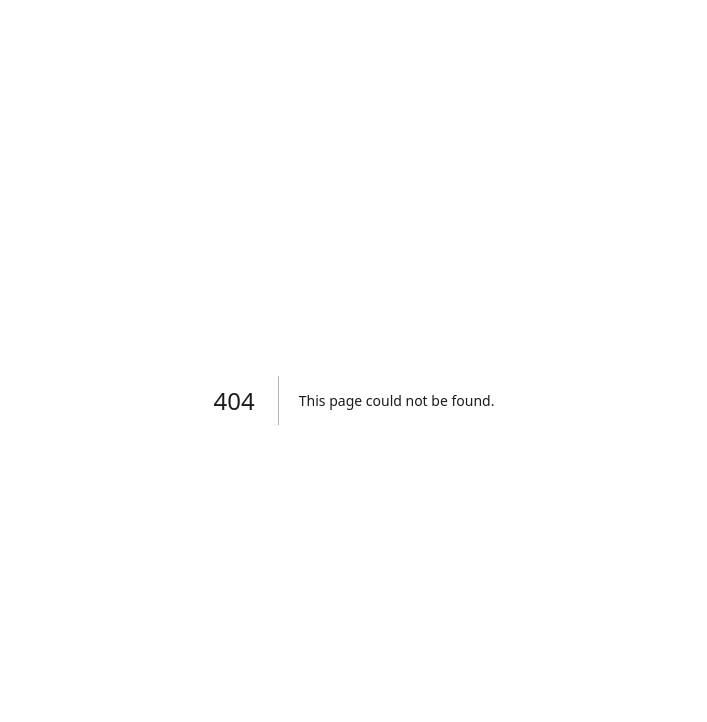
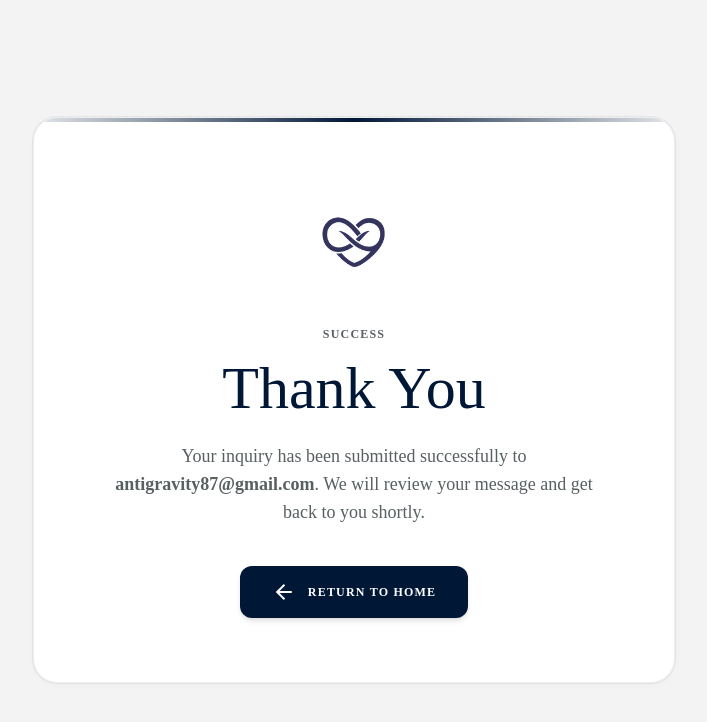
Before and after one commit to mrityunjay-health/mrityunjay-website, a Next.js app: page /thank-you in a window 1280 px wide. Before the commit this address had no page. Shown: the top 722 px of the page, without its empty margins (286-993 px from the left). Built offline with nearby package versions, Linux system fonts and the light colour scheme.

Commit message:
update form

```diff
--- /dev/null
+++ b/app/error.tsx
@@ -0,0 +1,55 @@
+"use client";
+
+import { useEffect } from "react";
+import Link from "next/link";
+import { Reveal } from "@/components/intersection-reveal";
+
+export default function Error({
+  error,
+  reset,
+}: {
+  error: Error & { digest?: string };
+  reset: () => void;
+}) {
+  useEffect(() => {
+    // Log the error to an error reporting service
+    console.error(error);
+  }, [error]);
+
+  return (
+    <section className="min-h-[100svh] flex flex-col justify-center items-center py-[25px] sm:py-10 px-4 sm:px-6 md:px-gutter bg-surface-container-low text-center">
+      <Reveal>
+        <div className="bg-clinical-white border border-data-node/40 rounded-2xl sm:rounded-3xl shadow-double-bezel p-10 sm:p-16 max-w-2xl w-full mx-auto">
+          <span className="font-mono text-xs sm:text-label-caps text-secondary tracking-[0.25em] block mb-4 uppercase font-semibold text-error">
+            Server Error
+          </span>
+          <h1 className="font-headline-lg text-6xl sm:text-7xl lg:text-8xl text-primary leading-tight mb-6">
+            504
+          </h1>
+          <h2 className="font-headline-md text-2xl sm:text-3xl text-primary mb-4">
+            Gateway Timeout
+          </h2>
+          <p className="font-body-lg text-base sm:text-lg text-secondary mb-10 max-w-lg mx-auto leading-relaxed">
+            Sorry, the server took too long to respond or encountered an unexpected error. Please try again or return to the homepage.
+          </p>
+          <div className="flex flex-col sm:flex-row items-center justify-center gap-4">
+            <button
+              onClick={() => reset()}
+              className="w-full sm:w-auto inline-flex items-center justify-center gap-3 bg-surface-container-low text-primary border border-data-node/40 px-8 py-3.5 font-label-caps text-xs sm:text-label-caps tracking-widest hover:bg-surface-container transition-all rounded-xl shadow-sm active:scale-[0.98]"
+            >
+              <span>TRY AGAIN</span>
+              <span className="material-symbols-outlined text-[15px]">refresh</span>
+            </button>
+            <Link
+              href="/"
+              className="w-full sm:w-auto inline-flex items-center justify-center gap-3 bg-primary text-clinical-white px-8 py-3.5 font-label-caps text-xs sm:text-label-caps tracking-widest hover:bg-primary/95 transition-all rounded-xl shadow-md active:scale-[0.98]"
+            >
+              <span>RETURN TO HOMEPAGE</span>
+              <span className="material-symbols-outlined text-[15px]">home</span>
+            </Link>
+          </div>
+        </div>
+      </Reveal>
+    </section>
+  );
+}
--- /dev/null
+++ b/app/not-found.tsx
@@ -0,0 +1,32 @@
+import Link from "next/link";
+import { Reveal } from "@/components/intersection-reveal";
+
+export default function NotFound() {
+  return (
+    <section className="min-h-[100svh] flex flex-col justify-center items-center py-[25px] sm:py-10 px-4 sm:px-6 md:px-gutter bg-surface-container-low text-center">
+      <Reveal>
+        <div className="bg-clinical-white border border-data-node/40 rounded-2xl sm:rounded-3xl shadow-double-bezel p-10 sm:p-16 max-w-2xl w-full mx-auto">
+          <span className="font-mono text-xs sm:text-label-caps text-secondary tracking-[0.25em] block mb-4 uppercase font-semibold">
+            404 Error
+          </span>
+          <h1 className="font-headline-lg text-6xl sm:text-7xl lg:text-8xl text-primary leading-tight mb-6">
+            404
+          </h1>
+          <h2 className="font-headline-md text-2xl sm:text-3xl text-primary mb-4">
+            Page Not Found
+          </h2>
+          <p className="font-body-lg text-base sm:text-lg text-secondary mb-10 max-w-lg mx-auto leading-relaxed">
+            Oops! The page you are looking for doesn't exist, has been moved, or is temporarily unavailable.
+          </p>
+          <Link
+            href="/"
+            className="inline-flex items-center justify-center gap-3 bg-primary text-clinical-white px-8 py-3.5 font-label-caps text-xs sm:text-label-caps tracking-widest hover:bg-primary/95 transition-all rounded-xl shadow-md active:scale-[0.98]"
+          >
+            <span>RETURN TO HOMEPAGE</span>
+            <span className="material-symbols-outlined text-[15px]">home</span>
+          </Link>
+        </div>
+      </Reveal>
+    </section>
+  );
+}
--- /dev/null
+++ b/app/thank-you/page.tsx
@@ -0,0 +1,45 @@
+"use client";
+
+import Link from "next/link";
+import { Reveal } from "@/components/intersection-reveal";
+
+export default function ThankYou() {
+  return (
+    <section className="min-h-[100svh] flex flex-col justify-center items-center py-[25px] sm:py-10 px-4 sm:px-6 md:px-gutter bg-surface-container-low text-center">
+      <Reveal>
+        <div className="bg-clinical-white border border-data-node/40 rounded-2xl sm:rounded-3xl shadow-double-bezel p-10 sm:p-16 max-w-2xl w-full mx-auto relative overflow-hidden">
+          {/* Subtle background decoration */}
+          <div className="absolute top-0 left-0 w-full h-1 bg-gradient-to-r from-primary/10 via-primary to-primary/10"></div>
+
+          <div className="flex justify-center mb-8">
+            <img
+              src="/logo_transparent.png"
+              alt="Mritunjay Logo"
+              className="h-24 sm:h-28 w-auto object-contain drop-shadow-sm"
+            />
+          </div>
+
+          <span className="font-mono text-xs sm:text-label-caps text-secondary tracking-[0.25em] block mb-4 uppercase font-semibold">
+            SUCCESS
+          </span>
+
+          <h1 className="font-headline-lg text-4xl sm:text-5xl lg:text-6xl text-primary leading-tight mb-6">
+            Thank You
+          </h1>
+
+          <p className="font-body-lg text-base sm:text-lg text-secondary mb-10 max-w-lg mx-auto leading-relaxed">
+            Your inquiry has been submitted successfully to <strong>antigravity87@gmail.com</strong>. We will review your message and get back to you shortly.
+          </p>
+
+          <Link
+            href="/"
+            className="inline-flex items-center justify-center gap-3 bg-primary text-clinical-white px-8 py-3.5 font-label-caps text-xs sm:text-label-caps tracking-widest hover:bg-primary/95 transition-all rounded-xl shadow-md active:scale-[0.98]"
+          >
+            <span className="material-symbols-outlined text-[15px]">arrow_back</span>
+            <span>RETURN TO HOME</span>
+          </Link>
+        </div>
+      </Reveal>
+    </section>
+  );
+}
--- a/components/contact.tsx
+++ b/components/contact.tsx
@@ -1,6 +1,6 @@
 "use client";
 
-import { type ReactElement, useState } from "react";
+import { type ReactElement, useState, useEffect } from "react";
 import { Reveal } from "./intersection-reveal";
 import { GoogleOAuthProvider, GoogleLogin, type CredentialResponse } from "@react-oauth/google";
 import { jwtDecode } from "jwt-decode";
@@ -18,6 +18,12 @@ export function Contact(): ReactElement {
     patient: {name: string, email: string} | null,
     industrial: {name: string, email: string} | null
   }>({ patient: null, industrial: null });
+
+  const [redirectUrl, setRedirectUrl] = useState("");
+
+  useEffect(() => {
+    setRedirectUrl(window.location.origin + "/thank-you");
+  }, []);
 
   const handleGoogleSuccess = (credentialResponse: CredentialResponse) => {
     if (credentialResponse.credential) {
@@ -67,7 +73,7 @@ export function Contact(): ReactElement {
                </div>
                <div>
                   <h4 className="font-headline-md text-lg text-primary mb-0.5">Direct Email</h4>
-                  <p className="font-body-md text-sm text-secondary">gravityanti47@gmail.com</p>
+                  <p className="font-body-md text-sm text-secondary">antigravity87@gmail.com</p>
                </div>
             </div>
 
@@ -117,23 +123,26 @@ export function Contact(): ReactElement {
                 Send us an Inquiry
               </h3>
               <p className="font-body-md text-sm text-secondary leading-relaxed">
-                Your message will be routed directly to <strong>gravityanti47@gmail.com</strong>.
+                Your message will be routed directly to <strong>antigravity87@gmail.com</strong>.
               </p>
             </div>
 
             {/*
               USER INSTRUCTION:
-              We are using Formspree (or Web3Forms) here so the form stays on your website!
-              1. Go to https://formspree.io/
-              2. Sign in with gravityanti47@gmail.com and create a "New Form"
-              3. Copy your Form ID (it looks like a short code, e.g., 'xabcdefg')
-              4. Replace 'YOUR_FORM_ID_HERE' below with your actual code.
+              We are using Web3Forms here so the form stays on your website!
+              Your Access Key is correctly set below.
             */}
             <form
-              action="https://formspree.io/f/YOUR_FORM_ID_HERE"
+              action="https://api.web3forms.com/submit"
               method="POST"
               className="space-y-4 text-left flex-1"
             >
+              {/* Web3Forms Access Key */}
+              <input type="hidden" name="access_key" value="d7bf2cae-4247-479a-94d9-730d8e6c3336" />
+
+              {/* Redirect to Custom Thank You Page */}
+              <input type="hidden" name="redirect" value={redirectUrl} />
+
               {/* Hidden field to pass inquiry type */}
               <input type="hidden" name="Inquiry Type" value={inquiryType} />
 
@@ -175,11 +184,10 @@ export function Contact(): ReactElement {
                     </button>
                   </div>
 
-                  {/* Hidden inputs to capture the verified user's details for formspree submission */}
+                  {/* Hidden inputs to capture the verified user's details for Web3Forms submission */}
                   <input type="hidden" name="name" value={currentUserProfile?.name || "Verified User"} />
                   <input type="hidden" name="email" value={currentUserProfile?.email || "user@example.com"} />
-                  <input type="hidden" name="_replyto" value={currentUserProfile?.email || "user@example.com"} />
-                  <input type="hidden" name="_subject" value={`[Mritunjay] New ${inquiryType === 'patient' ? 'Patient' : 'Enterprise'} Inquiry from ${currentUserProfile?.name || "Verified User"}`} />
+                  <input type="hidden" name="subject" value={`[Mritunjay] New ${inquiryType === 'patient' ? 'Patient' : 'Enterprise'} Inquiry from ${currentUserProfile?.name || "Verified User"}`} />
 
                   {inquiryType === "industrial" && (
                     <div>
```
